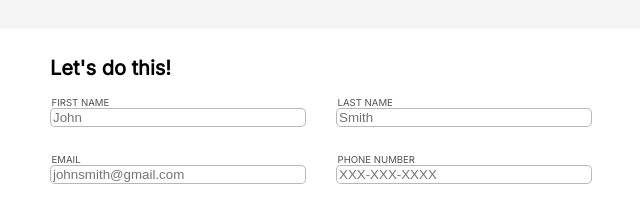
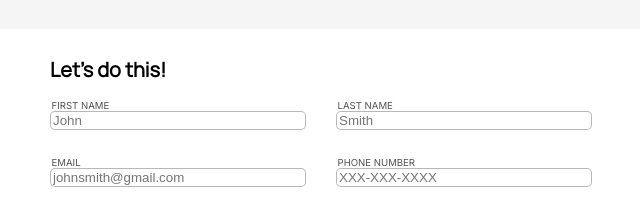
Before and after one commit to Sakunam/sign-up-form, a plain HTML site: page index.html in a window 1280 px wide. Shown: the part 251-459 px from the top of the page, 590-1230 px from the left. Drawn offline with Linux system fonts and the light colour scheme.

Commit message:
Add new font and adjust fonts
Font adjustment makes the website look
slightly cleaner.

```diff
--- a/styles/style.css
+++ b/styles/style.css
@@ -80,6 +80,14 @@
     font-family: 'Inter Variable';
     src: url('../fonts/InterVariable.woff2') format('woff2'),
         url('../fonts/InterVariable.woff') format('woff');
+    font-weight: normal;
+    font-style: normal;
+    font-display: swap;
+}
+
+@font-face {
+    font-family: 'Manrope';
+    src: url('../fonts/Manrope-Regular.woff2') format('woff2');
     font-weight: normal;
     font-style: normal;
     font-display: swap;
@@ -203,6 +211,7 @@ form {
 .form-heading {
     font-size: 20px;
     margin-bottom: -10px;
+    font-family: "Manrope";
 }
 
 .form-row {
```
Also changed, not shown: fonts/Manrope-Regular.woff2 (added).
